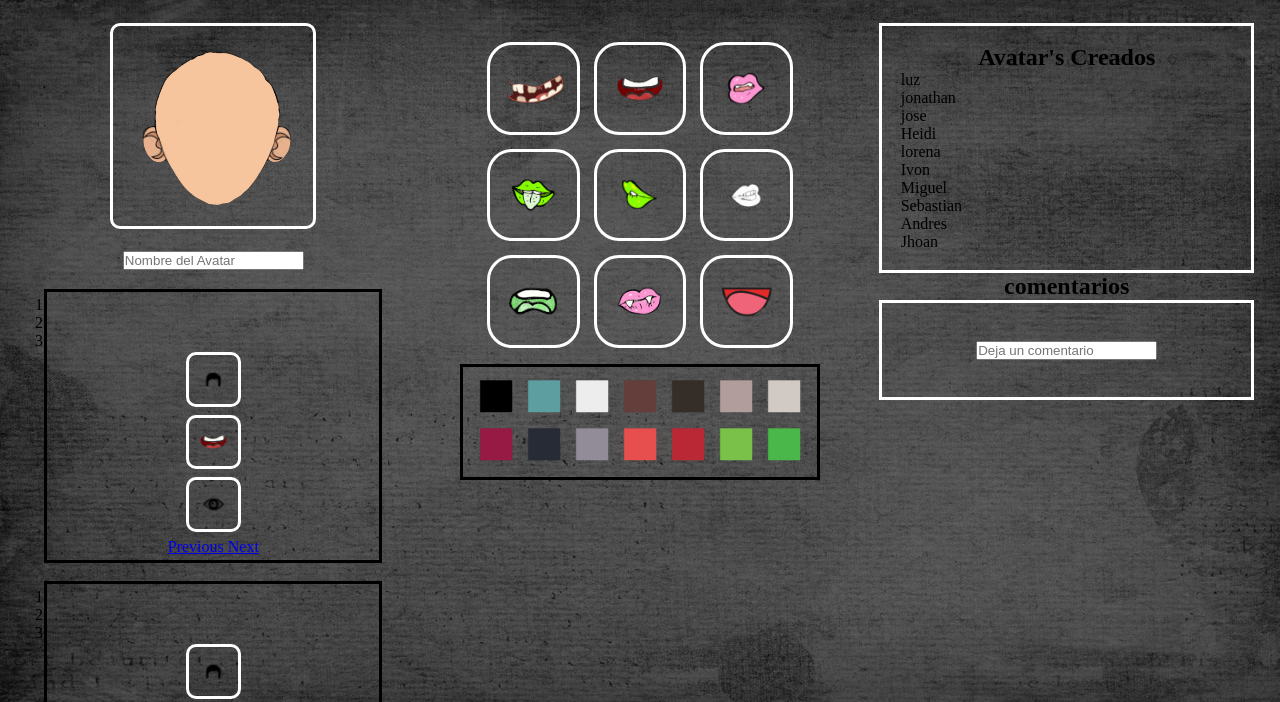
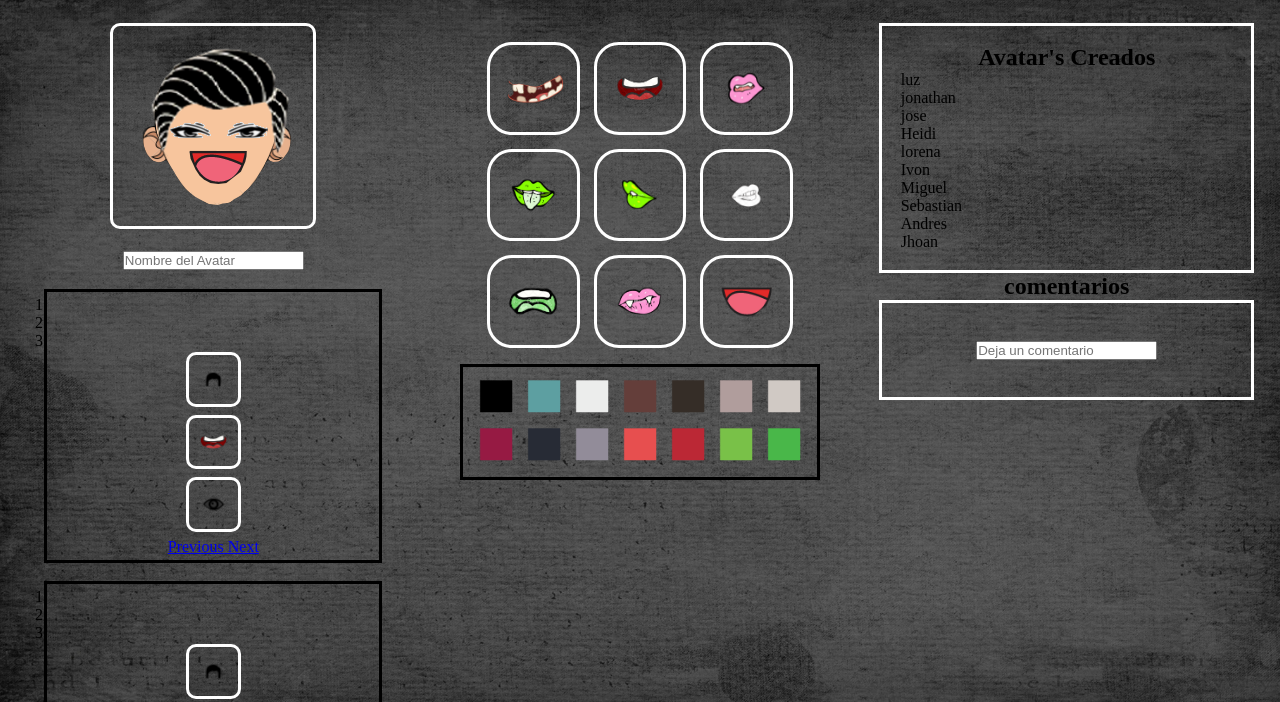
Before and after one commit to sebastian96280/Proyecto-Avatar-U., a plain HTML site: page public/index.html in a window 1280 px wide. Shown: the part 40-742 px from the top of the page. Drawn offline with Linux system fonts and the light colour scheme.

Commit message:
implementando el z index

```diff
--- a/public/css/style.css
+++ b/public/css/style.css
@@ -2,6 +2,7 @@
 	padding: 0;
 	margin: 0;
 }
+
 .home{
 	background-image: url(../view/fondo.jpg);
 	background-size: cover;
@@ -35,11 +36,42 @@ header nav div h1{
 
 #contenedor .cajas div img{
 	max-width: 60%;
-	border-radius: 10px;
+}
+.avatar{
+ position:relative;
+}
+.avatar div img{
+    width:auto;
+}
+#img1{
+    border-radius: 10px;
 	border-style: solid;
 	border-color: white;
+    z-index:1;
+}
+
+#img2{
+
+    position:absolute;
+    top:25%;
+    left:38%;
+    z-index:2;
+}
+#img3{
+    position:absolute;
+    top:45%;;
+    left:38%;
+    z-index:3;
+}
+
+#img4{
+    position:absolute;
+    top:1%;
+    left:32%;
+    z-index:4;
 }
 #contenedor .nombreAvatar{
+    bottom:150px;
 	margin: 5% ;
 /*	border-style: solid;
 	border-color: white;*/
@@ -52,6 +84,9 @@ header nav div h1{
 }
 
 #contenedor .caracteristicas1 img{
+    border-radius: 10px;
+	border-style: solid;
+	border-color: white;
 	width: 15% ;
 	margin: 2px;
 }
@@ -66,6 +101,9 @@ header nav div h1{
 	margin: 5%;
 }
 #contenedor .caracteristicas2 img{
+    border-radius: 10px;
+	border-style: solid;
+	border-color: white;
 	width: 15% ;
 	margin: 2px;
 }
--- a/public/index.html
+++ b/public/index.html
@@ -31,7 +31,13 @@
         <div id="contenedor">
             <div class="cajas">
                 <div class="avatar">
-                    <img src="view/avatar/avatarSencilloxcf.png">
+                    <img src="view/avatar/avatarSencilloxcf.png" id="img1" >
+                    <div id="">
+                        <img src="view/avatar/partesOjos/ojos09.png" id="img2" style="max-width:100%;">
+                        <img src="view/avatar/partesBoca/boca9.png" id="img3">
+                        <img src="view/avatar/partesPelo/pelo09.png" id="img4">
+                    </div>
+
                 </div>
                 <div class="nombreAvatar">
                     <input type="text" name="Nombre del Avatar" placeholder="Nombre del Avatar">
@@ -106,7 +112,7 @@
                             <a class="left carousel-control" href="#myCarouse2" data-slide="prev">
                                 <span class="glyphicon glyphicon-chevron-left"></span>
                                 <span class="sr-only">Previous</span>
-                          2  </a>
+                            </a>
                             <a class="right carousel-control" href="#myCarouse2" data-slide="next">
                                 <span class="glyphicon glyphicon-chevron-right"></span>
                                 <span class="sr-only">Next</span>
@@ -132,6 +138,8 @@
                                     <img src="view/control caracteristicas/flechade.png" >
                             </div>-->
             </div>
+
+
             <div class="cajas" id="contenido">
 
             </div>
```
